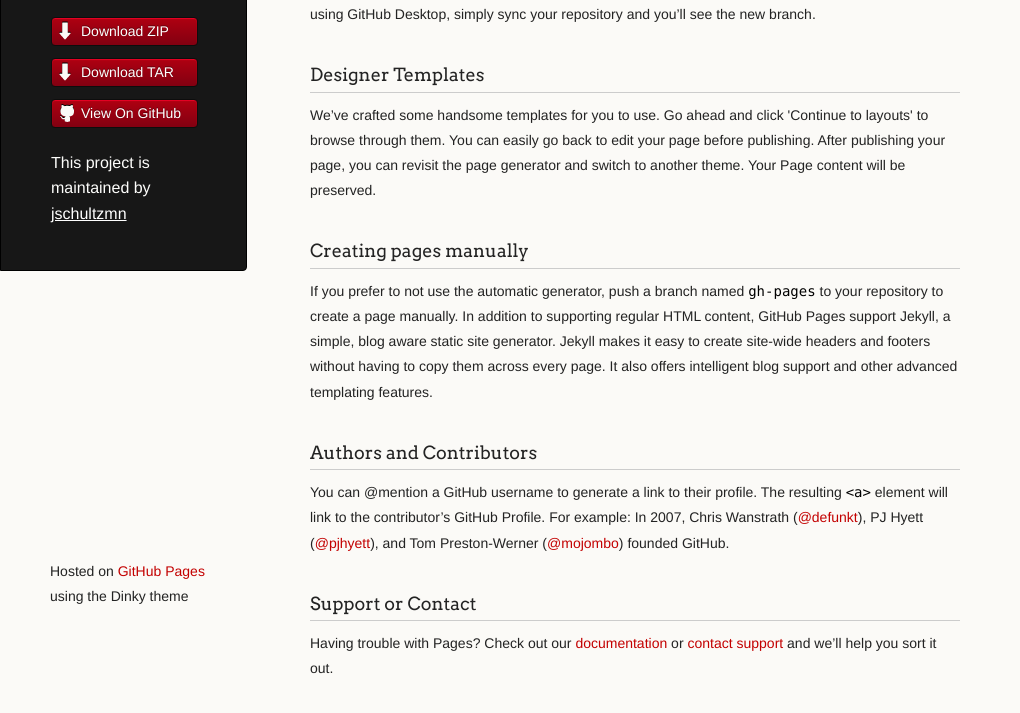
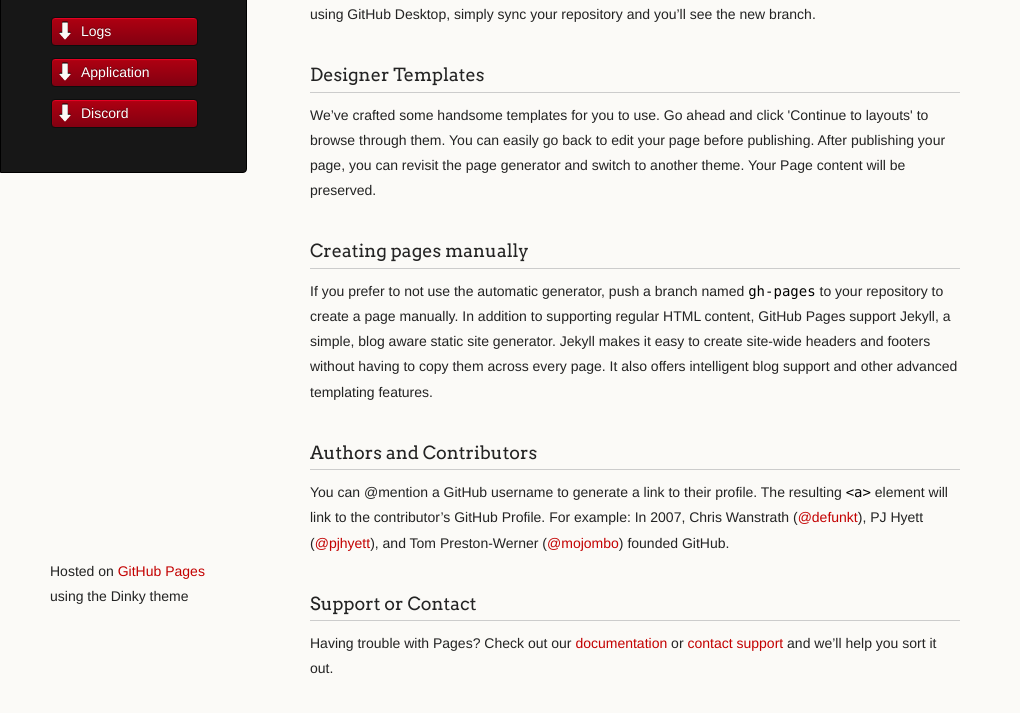
Before and after one commit to jschultzmn/vos, a plain HTML site: page index.html in a window 1280 px wide. Shown: the part 159-872 px from the top of the page, without its empty margins (0-1020 px from the left). Drawn offline with Linux system fonts and the light colour scheme.

Commit message:
Update index.html

```diff
--- a/index.html
+++ b/index.html
@@ -20,13 +20,10 @@
         <p class="header">Horde - Illidan</p>
 
         <ul>
-          <li class="download"><a class="buttons" href="https://github.com/jschultzmn/vos/zipball/master">Download ZIP</a></li>
-          <li class="download"><a class="buttons" href="https://github.com/jschultzmn/vos/tarball/master">Download TAR</a></li>
-          <li><a class="buttons github" href="https://github.com/jschultzmn/vos">View On GitHub</a></li>
+          <li class="download"><a class="buttons" href="https://www.warcraftlogs.com/guilds/155032">Logs</a></li>
+          <li class="download"><a class="buttons" href="https://github.com/jschultzmn/vos/tarball/master">Application</a></li>
+          <li class="download"><a class="buttons" href="http://discordlink">Discord</a></li>
         </ul>
-
-        <p class="header">This project is maintained by <a class="header name" href="https://github.com/jschultzmn">jschultzmn</a></p>
-
 
       </header>
       <section>
```
